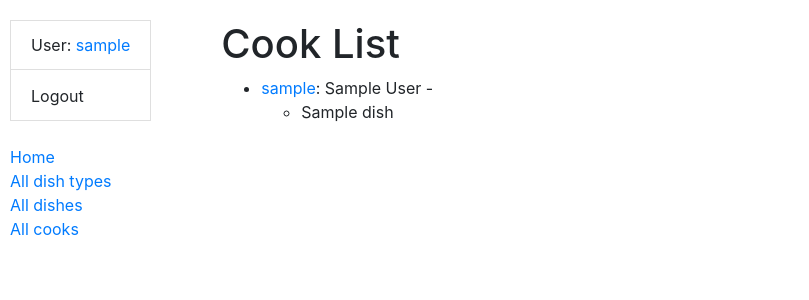
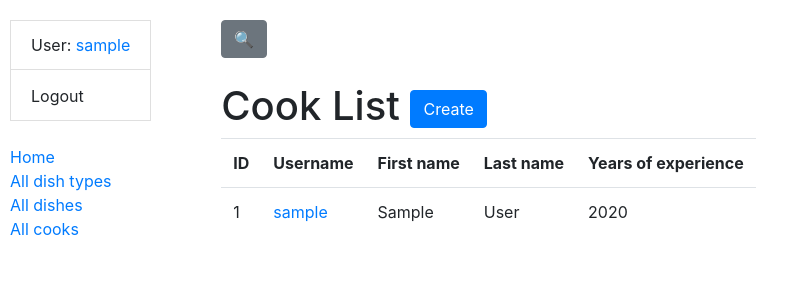
Before and after one commit to raychw/restaurant-kitchen-service, a Django app: page /cooks/ in a window 1280 px wide. Shown: the top 300 px of the page, without its empty margins (0-809 px from the left). Run offline with Django 5.2, Linux system fonts and the light colour scheme; a user stored in the database is signed in; tables that the repository leaves empty hold one stand-in row (values such as "Sample post"); some libraries are stand-ins or nearby versions.

Commit message:
added buttons to delete, update and create cooks. also fixed up some logic in cook model and view

```diff
--- a/catalog/models.py
+++ b/catalog/models.py
@@ -35,7 +35,7 @@
         return f"{self.username}: {self.first_name} {self.last_name}"
 
     def get_absolute_url(self):
-        return reverse("catalog:cook-detail", kwargs={"pk": self.pk})
+        return reverse("catalog:cook_detail", kwargs={"pk": self.pk})
 
 
 class Dish(models.Model):
--- a/catalog/views.py
+++ b/catalog/views.py
@@ -85,7 +85,7 @@
 
 class CookDeleteView(LoginRequiredMixin, generic.DeleteView):
     model = Cook
-    success_url = reverse_lazy("")
+    success_url = reverse_lazy("catalog:cook_list")
 
 
 class DishTypeListView(LoginRequiredMixin, generic.ListView):
--- a/templates/catalog/cook_list.html
+++ b/templates/catalog/cook_list.html
@@ -1,25 +1,40 @@
 {% extends "base.html" %}
+{% load crispy_forms_filters %}
 
 {% block content %}
-  <h1>Cook List</h1>
-  {% if cook_list %}
-    <ul>
-      {% for cook in cook_list %}
-      <li>
-        <a href="{% url "catalog:cook_detail" pk=cook.id %}">{{ cook.username }}</a>: {{ cook.first_name }} {{ cook.last_name }} -
-        {% if cook.dishes.all %}
-          <ul>
-            {% for dish in cook.dishes.all %}
-            <li>{{ dish.name }}</li>
-            {% endfor %}
-          </ul>
-        {% else %}
-          No dishes assigned
-        {% endif %}
-      </li>
-      {% endfor %}
-    </ul>
-  {% else %}
-    <p>There are no cooks in our service.</p>
-  {% endif %}
+  <form action="" method="get" class="form-inline">
+  {{ search_form|crispy }}
+  <input class="btn btn-secondary" type="submit" value="🔍">
+  </form>
+  <br>
+    <h1>
+      Cook List
+      <a href="{% url 'catalog:cook_create' %}" class="btn btn-primary link-to-page">
+        Create
+      </a>
+    </h1>
+
+    {% if cook_list %}
+    <table class="table">
+      <tr>
+        <th>ID</th>
+        <th>Username</th>
+        <th>First name</th>
+        <th>Last name</th>
+        <th>Years of experience</th>
+      </tr>
+    {% for cook in cook_list %}
+      <tr>
+        <td>{{ cook.id }}</td>
+        <td><a href="{% url 'catalog:cook_detail' pk=cook.id %}">{{ cook.username }} {% if user == cook %} (Me){% endif %}</a></td>
+        <td>{{ cook.first_name }}</td>
+        <td>{{ cook.last_name }}</td>
+        <td>{{ cook.years_of_experience }}</td>
+      </tr>
+    {% endfor %}
+
+    </table>
+    {% else %}
+      <p>There are no cooks in the service.</p>
+    {% endif %}
 {% endblock %}
--- a/templates/catalog/dish_list.html
+++ b/templates/catalog/dish_list.html
@@ -26,8 +26,8 @@
         <td>{{ dish.name }}</td>
         <td>{{ dish.dish_type }}</td>
       </tr>
-      </table>
     {% endfor %}
+    </table>
   {% else %}
     <p>There are no dishes in our service.</p>
   {% endif %}
```
Also changed, not shown: templates/catalog/cook_detail.html (+28 -15 lines).
